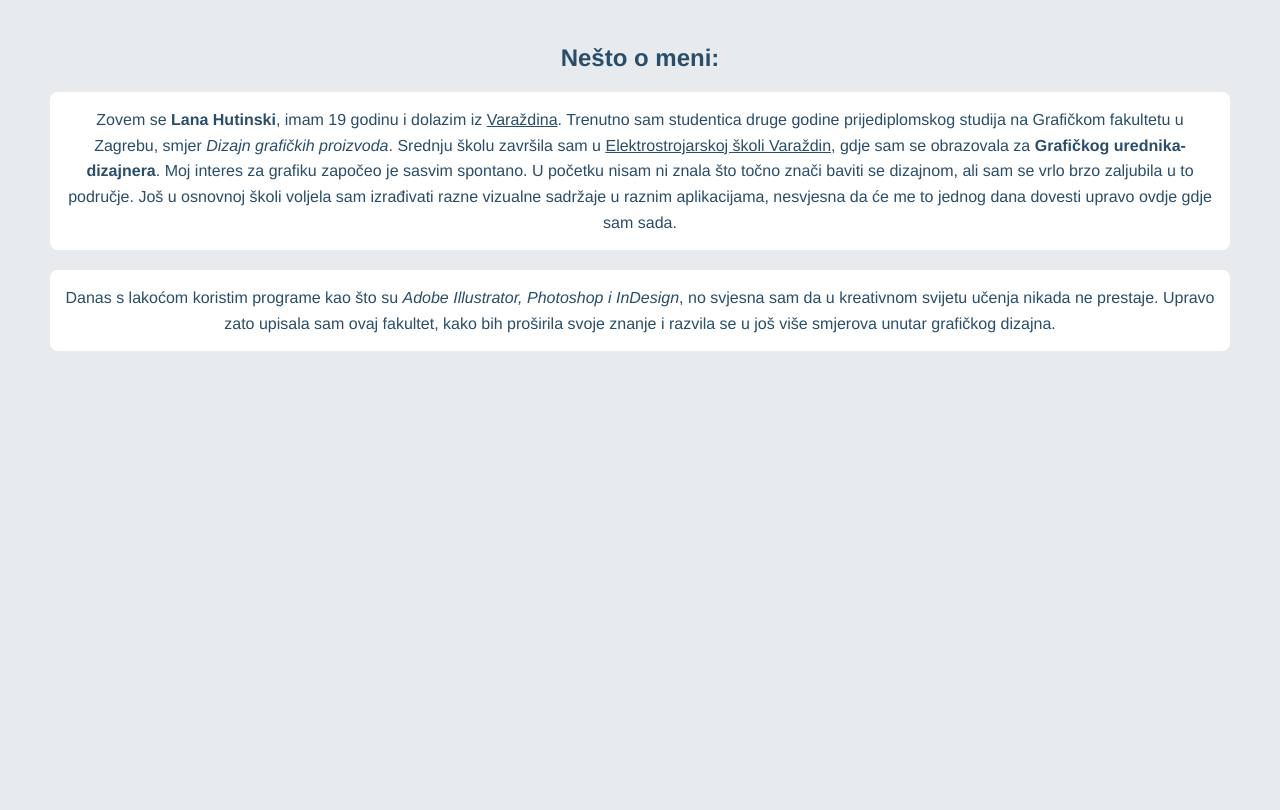
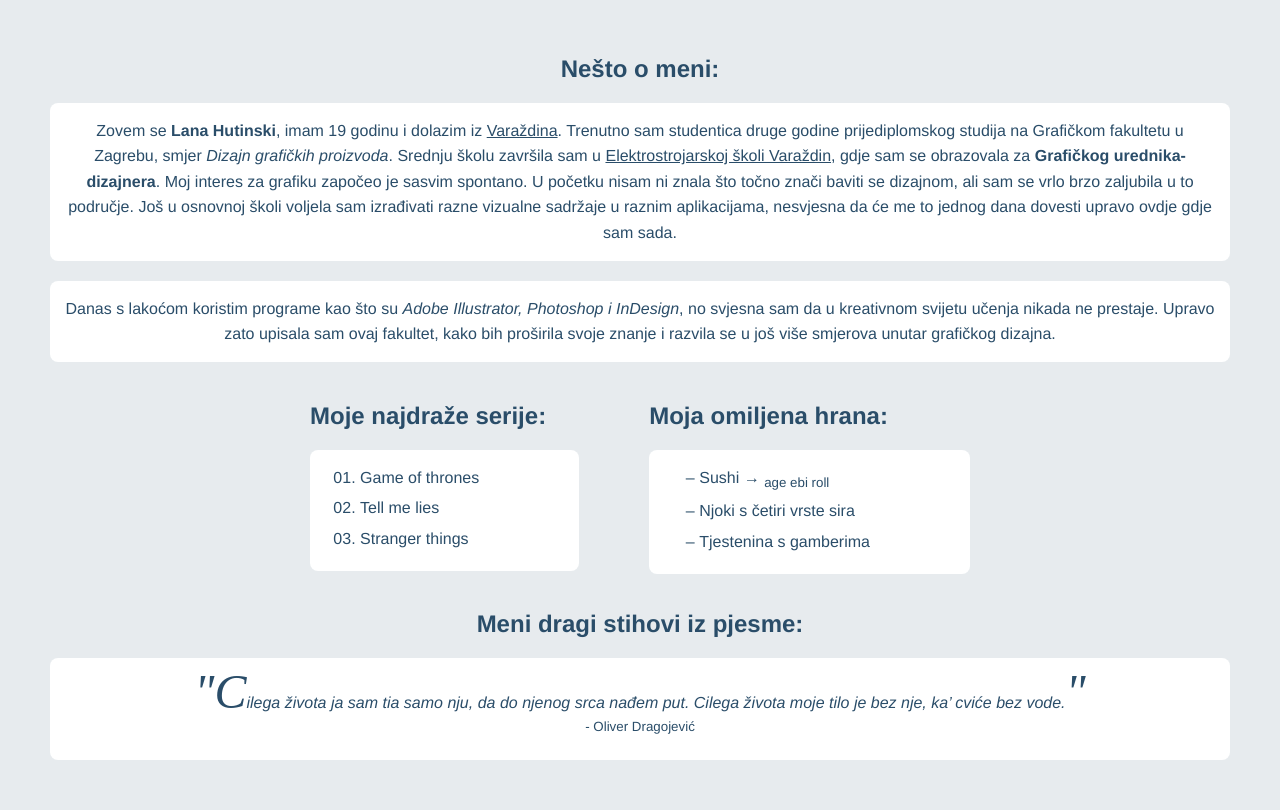
Before and after one commit to LanaHutinski/Multimedijske-komunikacije, a plain HTML site: page index.html in a window 1280 px wide. Shown: the part 208-1018 px from the top of the page. Before the commit the page ends 800 px from the top, so only its background shows below. Drawn offline with Linux system fonts and the light colour scheme.

Commit message:
Add files via upload

```diff
--- a/index.html
+++ b/index.html
@@ -1,18 +1,44 @@
+<!DOCTYPE html>
 <html>
 <head>
+    <meta name="viewport" content="width=device-width, initial-scale=1.0">
     <title>Multimedijske komunikacije</title>
-    <meta name="viewport" content="width=device-width, initial-scale=1.0">
-    <link rel="stylesheet" href="style.css">
-	<link href="https://fonts.googleapis.com/css2?family=Parisienne&display=swap" rel="stylesheet">
+	<link rel="preconnect" href="https://fonts.googleapis.com">
+<link rel="preconnect" href="https://fonts.gstatic.com" crossorigin>
+<link href="https://fonts.googleapis.com/css2?family=Parisienne&display=swap" rel="stylesheet">
+	<link rel="stylesheet" href="style.css">
 </head>
 <body>
     <h1>Lana Hutinski</h1>
 	<h2>Nešto o meni:</h2>
     <p>
-        Zovem se <b>Lana Hutinski</b>, imam 19 godinu i dolazim iz <u>Varaždina</u>. Trenutno sam studentica druge godine prijediplomskog studija na Grafičkom fakultetu u Zagrebu, smjer <i>Dizajn grafičkih proizvoda</i>. Srednju školu završila sam u <u>Elektrostrojarskoj školi Varaždin</u>, gdje sam se obrazovala za <b>Grafičkog urednika-dizajnera</b>. Moj interes za grafiku započeo je sasvim spontano. U početku nisam ni znala što točno znači baviti se dizajnom, ali sam se vrlo brzo zaljubila u to područje. Još u osnovnoj školi voljela sam izrađivati razne vizualne sadržaje u raznim aplikacijama, nesvjesna da će me to jednog dana dovesti upravo ovdje gdje sam sada.
+        Zovem se <strong>Lana Hutinski</strong>, imam 19 godinu i dolazim iz <u>Varaždina</u>. Trenutno sam studentica druge godine prijediplomskog studija na Grafičkom fakultetu u Zagrebu, smjer <em>Dizajn grafičkih proizvoda</em>. Srednju školu završila sam u <u>Elektrostrojarskoj školi Varaždin</u>, gdje sam se obrazovala za <strong>Grafičkog urednika-dizajnera</strong>. Moj interes za grafiku započeo je sasvim spontano. U početku nisam ni znala što točno znači baviti se dizajnom, ali sam se vrlo brzo zaljubila u to područje. Još u osnovnoj školi voljela sam izrađivati razne vizualne sadržaje u raznim aplikacijama, nesvjesna da će me to jednog dana dovesti upravo ovdje gdje sam sada.
     </p>
     <p>
-        Danas s lakoćom koristim programe kao što su <i>Adobe Illustrator, Photoshop i InDesign</i>, no svjesna sam da u kreativnom svijetu učenja nikada ne prestaje. Upravo zato upisala sam ovaj fakultet, kako bih proširila svoje znanje i razvila se u još više smjerova unutar grafičkog dizajna.
+        Danas s lakoćom koristim programe kao što su <em>Adobe Illustrator, Photoshop i InDesign</em>, no svjesna sam da u kreativnom svijetu učenja nikada ne prestaje. Upravo zato upisala sam ovaj fakultet, kako bih proširila svoje znanje i razvila se u još više smjerova unutar grafičkog dizajna.
     </p>
+<div class="popisi">
+<div>
+    <h2 class="podnaslov">Moje najdraže serije:</h2>
+    <ol>
+		<li>Game of thrones</li>
+		<li>Tell me lies</li>
+		<li>Stranger things</li>
+	</ol>
+	</div>
+	<div>
+	<h2 class="podnaslov">Moja omiljena hrana:</h2>
+    <ul>
+		<li>Sushi → <sub>age ebi roll</sub></li>
+		<li>Njoki s četiri vrste sira</li>
+		<li>Tjestenina s gamberima</li>
+	</ul>
+	</div>
+</div>
+	<h2>Meni dragi stihovi iz pjesme:</h2>
+	<p class="citat">
+		<em><span>"C</span>ilega života ja sam tia samo nju, da do njenog srca nađem put. Cilega života moje tilo je bez nje, ka’ cviće bez vode.<span>"</span></br></em>
+		<sup>- Oliver Dragojević</sup>
+	</p>
 </body>
 </html>
--- a/style.css
+++ b/style.css
@@ -31,3 +31,52 @@
             margin-top: 20px;
 			text-align:center;
 }
+h2.podnaslov {
+			font-weight: 600;
+            font-style: normal;
+            color: #2A4D69;
+			text-align:left;
+}
+.popisi{
+			display: flex;
+			justify-content: center;
+			gap: 70px;
+			margin-top: 20px;
+}
+ul, ol {
+			background-color: #FFFFFF;
+			border-radius: 8px;
+			padding: 15px;
+			padding-left: 50px;
+			padding-right: 100px;
+			font-weight: 400;
+            font-style: normal;
+            color: #2A4D69;
+            line-height: 1.6;
+}
+ul li {
+			list-style: "‒ ";
+			margin-bottom: 5px;
+}
+ol li {
+			list-style: decimal-leading-zero;
+			margin-bottom: 5px;
+}
+span {
+			float: none;
+			width: 0.7em;
+			font-size: 300%;
+			font-family: "times new roman", courier;
+			line-height: 80%;
+}
+.citat {
+			font-weight: 400;
+            font-style: normal;
+            color: #2A4D69;
+            background-color: #FFFFFF;
+            padding: 15px;
+            border-radius: 8px;
+            line-height: 1.6;
+            margin-top: 20px;
+			text-align: center;
+}
```
Lines whose indentation alone changed are shown as unchanged.
